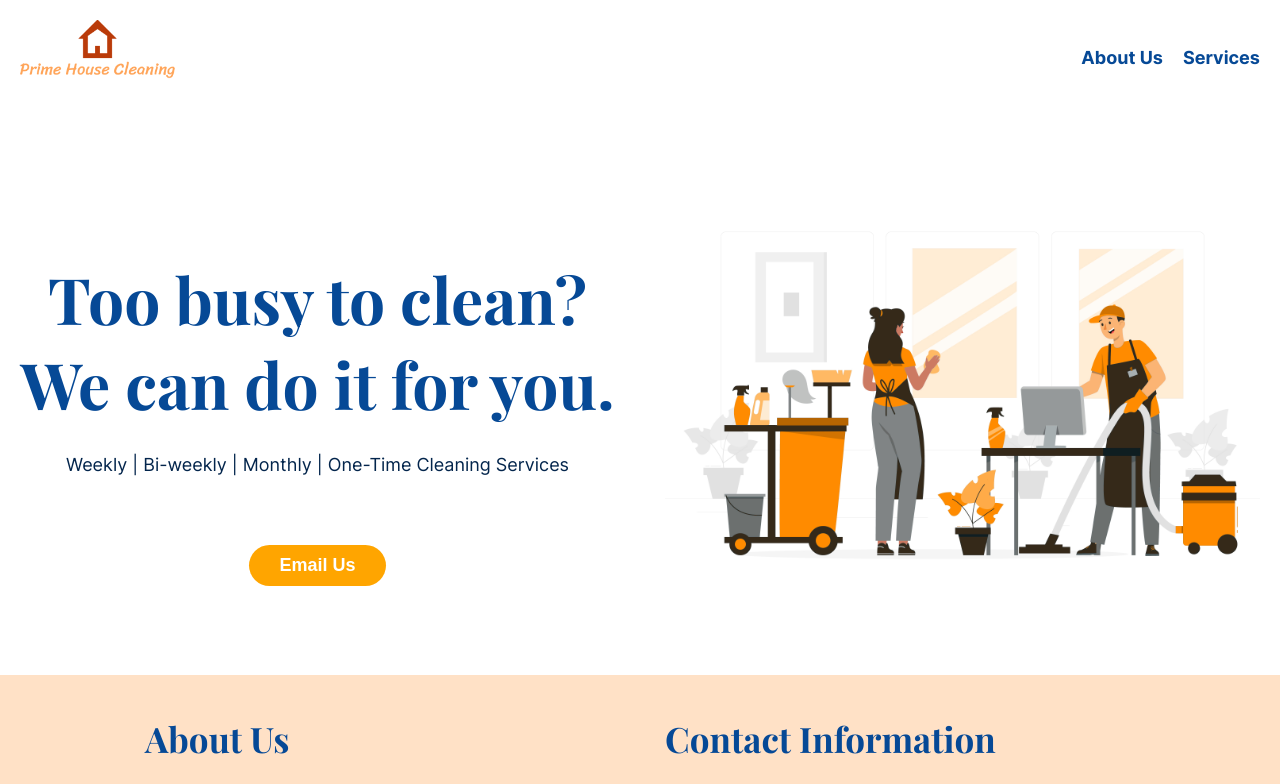
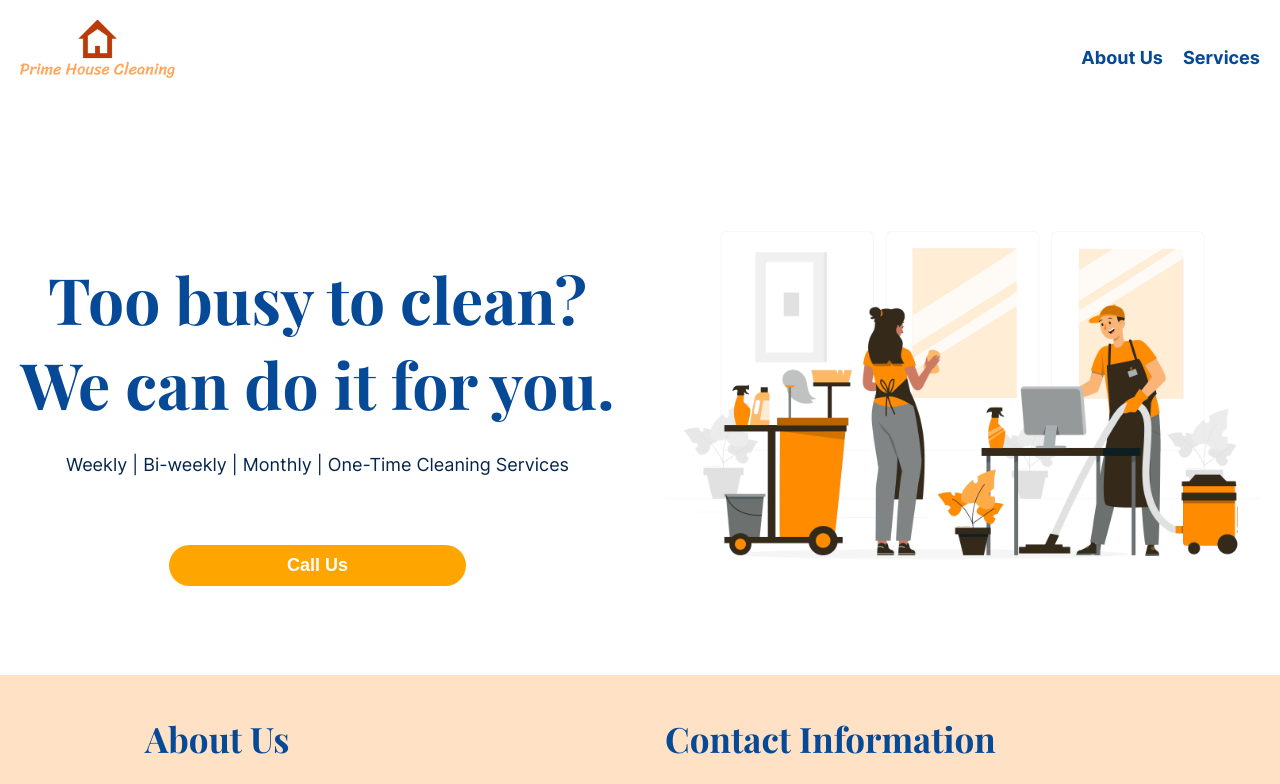
Before and after one commit to barros-m/prime-house-cleaning, a React (Create React App) app: page / in a window 1280 px wide. Shown: the top 784 px of the page. Built offline with nearby package versions, Linux system fonts and the light colour scheme; the HTML template or start-up script is replaced by a standard one.

Commit message:
Finally improved hero button.

```diff
--- a/src/components/Hero/Hero.css
+++ b/src/components/Hero/Hero.css
@@ -33,7 +33,8 @@
 }
 
 .cta-button {
-  padding: 10px 30px;
+  width: 100%;
+  padding: 10px 20px;
   font-size: 18px;
   font-weight: bold;
   background-color: #FFA500;
@@ -47,6 +48,7 @@
 .button-group {
   margin-left: auto;
   margin-right: auto;
+  width: 50%;
 }
 
 .cta-button:hover {
--- a/src/components/Hero/Hero.js
+++ b/src/components/Hero/Hero.js
@@ -4,13 +4,19 @@ import cleaningImage from '../../assets/images/cleaning-crew.jpg';
 
 
 const Hero = () => {
+  const phoneNumber = '555-555-5555';
+
+  const handleCallButtonClick = () => {
+    window.location.href = `tel:${phoneNumber}`;
+  };
+
   return (
     <section className="hero">
       <div className="hero-content">
         <h1 className="slogan">Too busy to clean?<br/>We can do it for you.</h1>
         <p className="subtitle">Weekly | Bi-weekly | Monthly | One-Time Cleaning Services</p>
         <div className='button-group'>
-          <button className="cta-button">Email Us</button>
+          <button className="cta-button" onClick={handleCallButtonClick}>Call Us</button>
         </div>
 
       </div>
```
